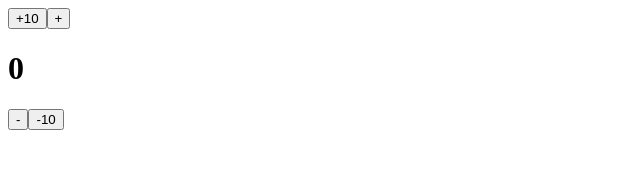
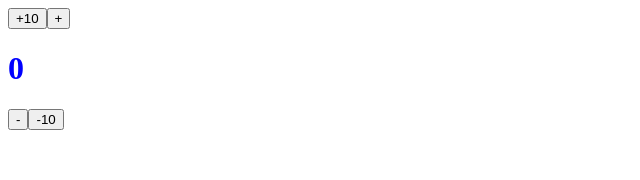
Before and after one commit to Tommyhh04/PassingStateAsProps, a React (Vite) app in the folder stateProp/: page / in a window 1280 px wide. Shown: the top 180 px of the page, without its empty margins (0-640 px from the left). Built offline with nearby package versions, Linux system fonts and the light colour scheme.

Commit message:
added css

```diff
--- a/stateProp/src/App.jsx
+++ b/stateProp/src/App.jsx
@@ -1,5 +1,6 @@
 import React from "react";
 import Count from "./Count";
+import "./Styling.css";
 //This app is a simple counter. I have followed the videos from scrimba to aid me in making this. This is practice of passing state as props
 
 function App() {
--- /dev/null
+++ b/stateProp/src/Styling.css
@@ -0,0 +1,3 @@
+body {
+  color: blue;
+}
```
